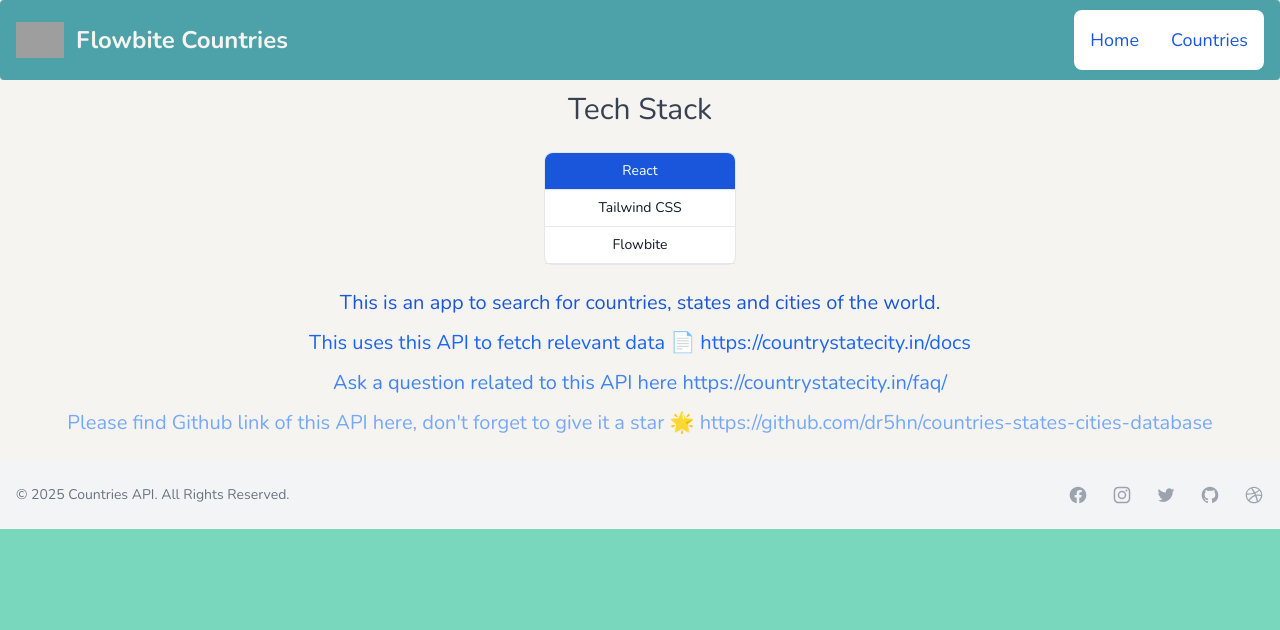
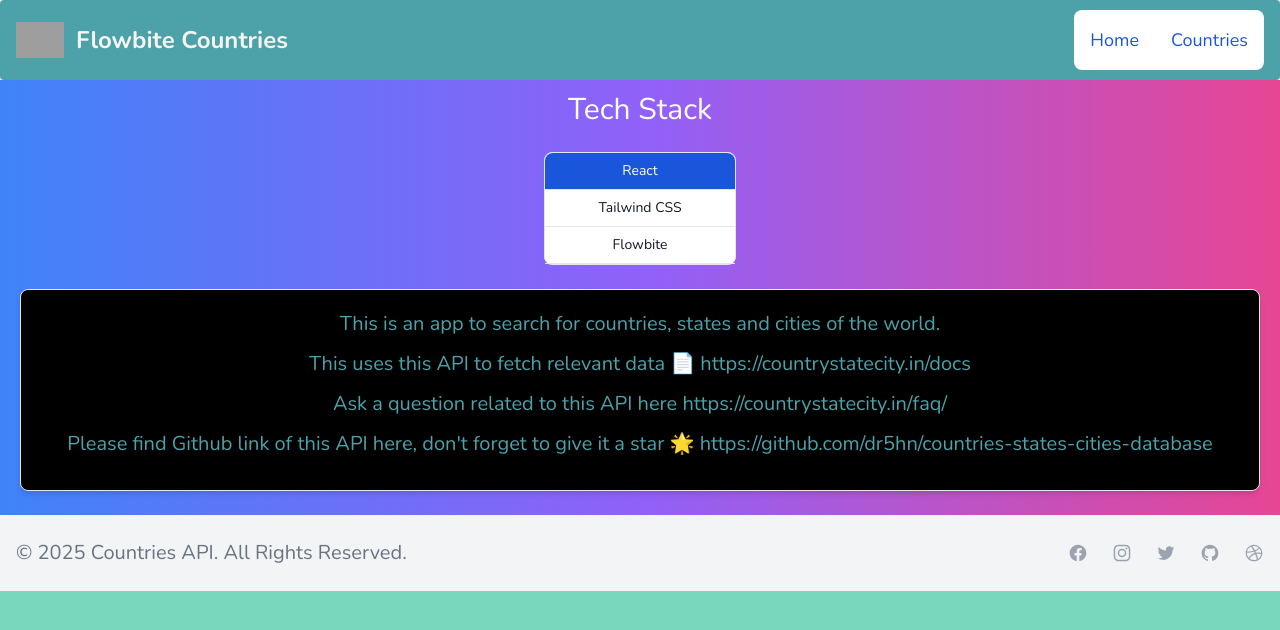
Before and after one commit to Apfirebolt/countries-and-states-database-app-in-React, a React (Create React App) app: page / in a window 1280 px wide. Shown: the top 630 px of the page. Built offline with nearby package versions, Linux system fonts and the light colour scheme; grey boxes are pictures that could not be loaded.

Commit message:
homepage styles changed

```diff
--- a/src/components/Footer.jsx
+++ b/src/components/Footer.jsx
@@ -3,7 +3,7 @@
   return (
     <footer className="bg-secondary dark:bg-gray-900">
       <div className="py-6 px-4 bg-gray-100 dark:bg-gray-700 md:flex md:items-center md:justify-between">
-        <span className="text-sm text-gray-500 dark:text-gray-300 sm:text-center">
+        <span className="text-xl text-gray-500 dark:text-gray-300 sm:text-center">
           © 2025 <span>Countries API</span>. All Rights Reserved.
         </span>
         <div className="flex mt-4 space-x-6 sm:justify-center md:mt-0">
--- a/src/pages/Countries.jsx
+++ b/src/pages/Countries.jsx
@@ -50,7 +50,7 @@
         <Loader />
       ) : (
         <div className="p-3">
-          <p className="my-3 text-center text-3xl text-gray-700">Countries</p>
+          <p className="my-3 text-center text-3xl text-gray-700 bg-slate-100">Countries</p>
           <div className="mb-6">
             <label
               for="email"
--- a/src/pages/Home.jsx
+++ b/src/pages/Home.jsx
@@ -1,15 +1,8 @@
-import { useEffect } from "react";
-
 function HomePage() {
 
-  useEffect(() => {
-    console.log("API to be called here");
-    // eslint-disable-next-line
-  }, []);
-
   return (
-    <div className="text-center py-3 px-5">
-      <p className="text-gray-700 text-bold text-3xl">Tech Stack</p>
+    <div className="text-center py-3 px-5 bg-gradient-to-r from-blue-500 via-purple-500 to-pink-500">
+      <p className="text-white text-bold text-3xl">Tech Stack</p>
 
       <div className="w-48 my-6 mx-auto text-sm font-medium text-gray-900 bg-white rounded-lg border border-gray-200 dark:bg-gray-700 dark:border-gray-600 dark:text-white">
         <p
@@ -30,31 +23,33 @@
 
       </div>
 
-      <p className="text-blue-700 text-bold text-xl">
+      <div className="my-3 text-secondary px-3 py-5 bg-black rounded-lg border border-gray-200 shadow-md dark:bg-gray-800 dark:border-gray-700">
+      <p className=" text-bold text-xl">
         This is an app to search for countries, states and cities of the world.
       </p>
 
-      <p className="text-blue-600 my-3 text-bold text-xl">
+      <p className=" my-3 text-bold text-xl">
         This uses this API to fetch relevant data 📄{" "}
         <a href="https://countrystatecity.in/docs">
           https://countrystatecity.in/docs
         </a>
       </p>
 
-      <p className="text-blue-500 my-3 text-bold text-xl">
+      <p className="my-3 text-bold text-xl">
         Ask a question related to this API here{" "}
         <a href="https://countrystatecity.in/faq/">
           https://countrystatecity.in/faq/
         </a>
       </p>
 
-      <p className="text-blue-400 my-3 text-bold text-xl">
+      <p className="my-3 text-bold text-xl">
         Please find Github link of this API here, don't forget to give it a star
         🌟{" "}
         <a href="https://github.com/dr5hn/countries-states-cities-database">
           https://github.com/dr5hn/countries-states-cities-database
         </a>
       </p>
+      </div>
     </div>
   );
 }
--- a/src/pages/StateDetail.jsx
+++ b/src/pages/StateDetail.jsx
@@ -38,8 +38,11 @@
 
   const getWeatherWithCoordinates = async (latitude, longitude) => {
     const appId = process.env.REACT_APP_WEATHER_API_KEY;
-    const response = await httpClient.get(`${process.env.REACT_APP_WEATHER_URL}weather?lat=${latitude}&lon=${longitude}&appid=${appId}`, {
-      headers: headers,
+    const response = await httpClient.get(`https://cors-anywhere.herokuapp.com/${process.env.REACT_APP_WEATHER_URL}weather?lat=${latitude}&lon=${longitude}&appid=${appId}`, {
+      headers: {
+        ...headers,
+        'Access-Control-Allow-Origin': '*',
+      },
     });
     if (response) {
       console.log('Response is ', response);
```
